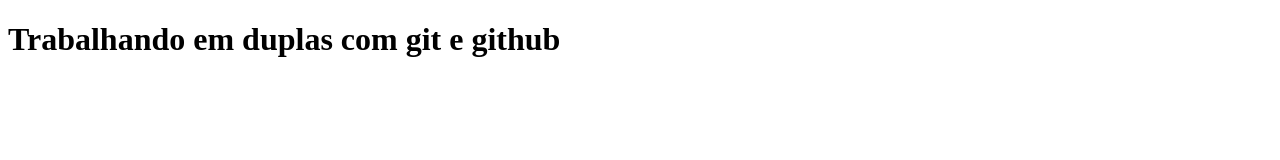
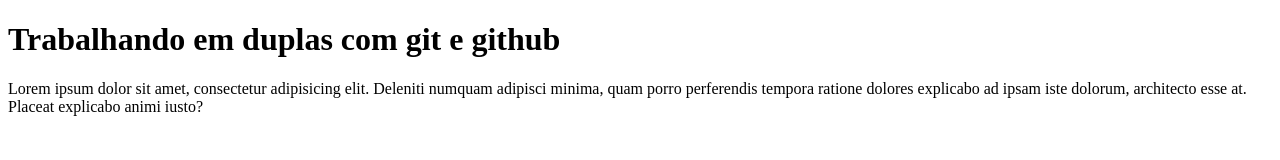
Before and after one commit to Oinerte/pratica_duplas, a plain HTML site: page Index.html in a window 1280 px wide. Drawn offline with Linux system fonts and the light colour scheme.

Commit message:
alteração no index

```diff
--- a/Index.html
+++ b/Index.html
@@ -8,5 +8,9 @@
 </head>
 <body>
     <h1>Trabalhando em duplas com git e github</h1>
+    <p>
+        Lorem ipsum dolor sit amet, consectetur adipisicing elit. Deleniti numquam adipisci minima, quam porro perferendis tempora ratione dolores explicabo ad ipsam iste dolorum, architecto esse at. Placeat explicabo animi iusto?
+
+    </p>
 </body>
 </html>
```
